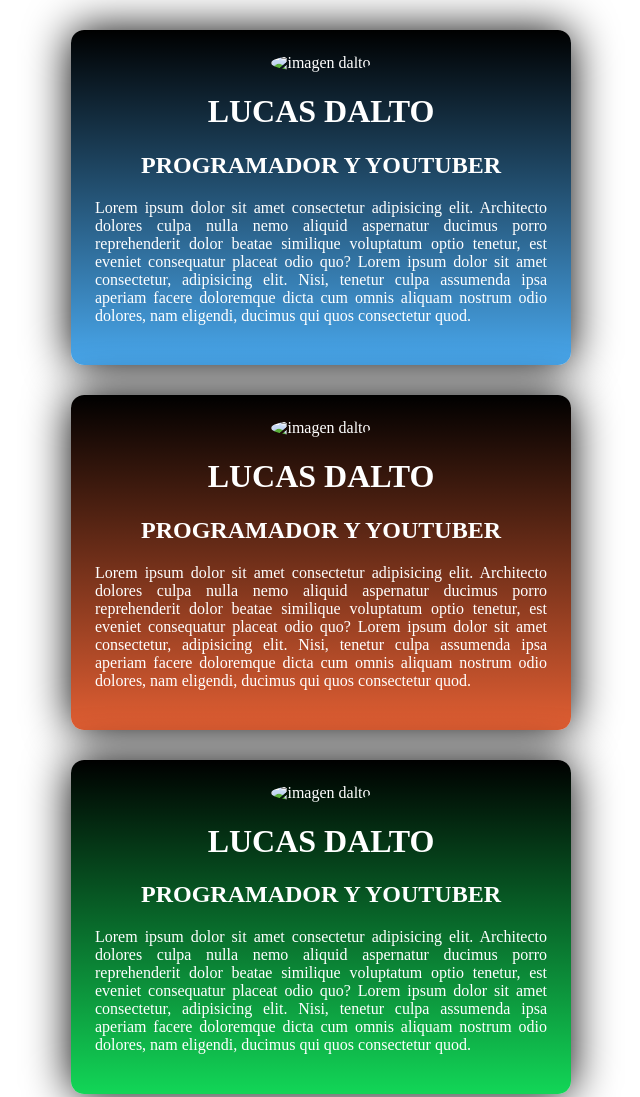
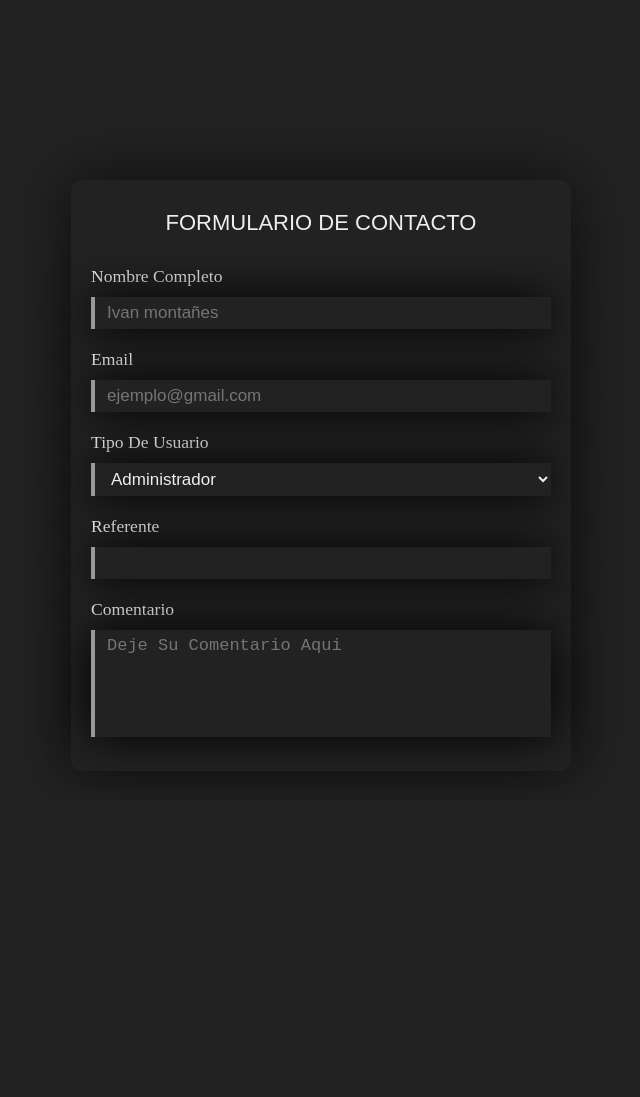
Before and after one commit to IVANMONTANES/cursohtmlcss, a plain HTML site: page clases_css/index.html in a window 1280 px wide. Shown: the top 1097 px of the page, without its empty margins (319-959 px from the left). After the commit the page ends 800 px from the top, so only its background shows below. Drawn offline with Linux system fonts and the light colour scheme.

Commit message:
textArea

```diff
--- a/clases_css/estilos.css
+++ b/clases_css/estilos.css
@@ -1,27 +1,59 @@
-.card{
-    margin: auto;
-    width: 500px;
-    background: linear-gradient(black,rgb(73, 168, 237));
-    padding: 24px;
-    text-align: center;
-    border-radius: 13px;
-    color: white;
-    box-sizing: border-box;
-    box-shadow: 0 0 45px #000;
-    margin-top: 30px;
+body{
+    margin: 0;
+    background: #222;
+    color: #eee;
 }
 
-.card2{
-    background: linear-gradient(black,rgb(226, 95, 51));
+form{
+    background-color: #222;
+    padding: 20px 0;
+    max-width: 500px;
+    margin: auto;
+    box-shadow: 0 0 60px #0009;
+    margin-top: 180px;
+    border-radius: 12px;
 }
 
-.card3{
-    background: linear-gradient(black,rgb(18, 214, 87));
+h2{
+    text-align: center;
+    font-family: sans-serif;
+    margin: 0;
+    margin-bottom: 10px;
+    font-weight: 100;
+    text-transform: uppercase;
+    font-size: 22px;
+    padding: 10px;
 }
-p{
-    text-align: justify;
+.form_input{
+    padding: 10px 20px;
 }
-img{
-    width: 250px;
-    border-radius: 50%;
+
+input,textarea,select{
+    width: 100%;
+    box-sizing: border-box;
+    padding:6px 12px;
+    border: none;
+    border-left: 4px solid #999;
+    box-shadow: 0 0 45px #000;
+    background-color: transparent;
+    color: #eee;
+    margin-top: 10px;
+    font-size: 17px;
 }
+option{
+    background-color: #222;
+}
+.boton{
+    width: 25%;
+    margin: auto;
+    border: none;
+}
+
+textarea{
+    min-width: 100%;
+    resize: none;
+    min-height: 70px;
+}
+label{
+    font-size: 1.1em;
+}
--- a/clases_css/index.html
+++ b/clases_css/index.html
@@ -1,32 +1,47 @@
 <!DOCTYPE html>
 <html lang="en">
 <head>
-    <title>MINIEJERCICIO</title>
+    <meta charset="UTF-8">
+    <meta name="viewport" content="width=device-width, initial-scale=1.0">
+    <title>Document</title>
     <link rel="stylesheet" href="estilos.css">
 </head>
 <body>
-    <div class="card">
-        <img src="../imagenes/pruebas.jpg" alt="imagen dalto">
-        <h1>LUCAS DALTO</h1>
-        <h2>PROGRAMADOR Y YOUTUBER</h2>
-        <p>Lorem ipsum dolor sit amet consectetur adipisicing elit. Architecto dolores culpa nulla nemo aliquid aspernatur ducimus porro reprehenderit dolor beatae similique voluptatum optio tenetur, est eveniet consequatur placeat odio quo?
-        Lorem ipsum dolor sit amet consectetur, adipisicing elit. Nisi, tenetur culpa assumenda ipsa aperiam facere doloremque dicta cum omnis aliquam nostrum odio dolores, nam eligendi, ducimus qui quos consectetur quod.</P>
-    </div>
 
-    <div class="card card2">
-        <img src="../imagenes/pruebas.jpg" alt="imagen dalto">
-        <h1>LUCAS DALTO</h1>
-        <h2>PROGRAMADOR Y YOUTUBER</h2>
-        <p>Lorem ipsum dolor sit amet consectetur adipisicing elit. Architecto dolores culpa nulla nemo aliquid aspernatur ducimus porro reprehenderit dolor beatae similique voluptatum optio tenetur, est eveniet consequatur placeat odio quo?
-        Lorem ipsum dolor sit amet consectetur, adipisicing elit. Nisi, tenetur culpa assumenda ipsa aperiam facere doloremque dicta cum omnis aliquam nostrum odio dolores, nam eligendi, ducimus qui quos consectetur quod.</P>
-    </div>
+    <form>
+        <h2>Formulario de contacto</h2>
+        <div class="form_input">
+            <label for="NombreCompleto">Nombre Completo</label>
+            <input type="text" placeholder="Ivan montañes" id="NombreCompleto">
+        </div>
+        <div class="form_input">
+            <label for="Email">Email</label>
+            <input type="email" placeholder="ejemplo@gmail.com" id="Email">
+        </div>
+        <div class="form_input">
+            <label for="TipoUsuario">Tipo De Usuario</label>
+            <select name="TipoUsuario" id="TipoUsuario">
+                <option value="administrador">Administrador</option>
+                <option value="programador">Programador</option>
+                <option value="visitante">Visitante</option>
+            </select>
+        </div>
+        <div class="form_input">
+            <label for="">Referente</label>
+            <input list="referente" name="referente">
+            <datalist name="referente" id="referente">
+                <option>Soy dalto</option>
+                <option>Una Empresa</option>
+                <option>Un Amigo</option>
+            </datalist>
 
-    <div class="card card3">
-        <img src="../imagenes/pruebas.jpg" alt="imagen dalto">
-        <h1>LUCAS DALTO</h1>
-        <h2>PROGRAMADOR Y YOUTUBER</h2>
-        <p>Lorem ipsum dolor sit amet consectetur adipisicing elit. Architecto dolores culpa nulla nemo aliquid aspernatur ducimus porro reprehenderit dolor beatae similique voluptatum optio tenetur, est eveniet consequatur placeat odio quo?
-        Lorem ipsum dolor sit amet consectetur, adipisicing elit. Nisi, tenetur culpa assumenda ipsa aperiam facere doloremque dicta cum omnis aliquam nostrum odio dolores, nam eligendi, ducimus qui quos consectetur quod.</P>
-    </div>
+
+        </div>
+        <div class="form_input">
+            <label for="Comentario">Comentario</label>
+            <textarea rows="5" placeholder="Deje Su Comentario Aqui" id="Comentario"></textarea>
+        </div>
+
+    </form>
 </body>
 </html>
```
